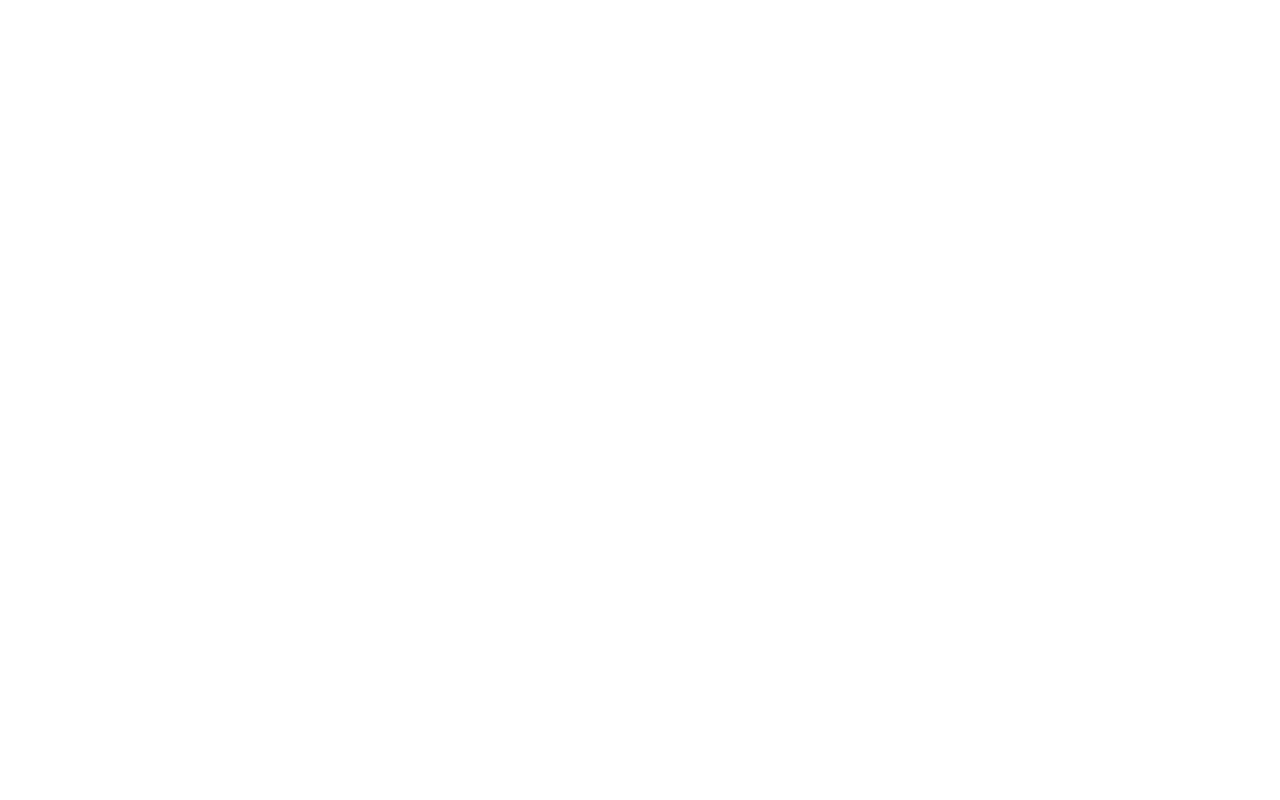
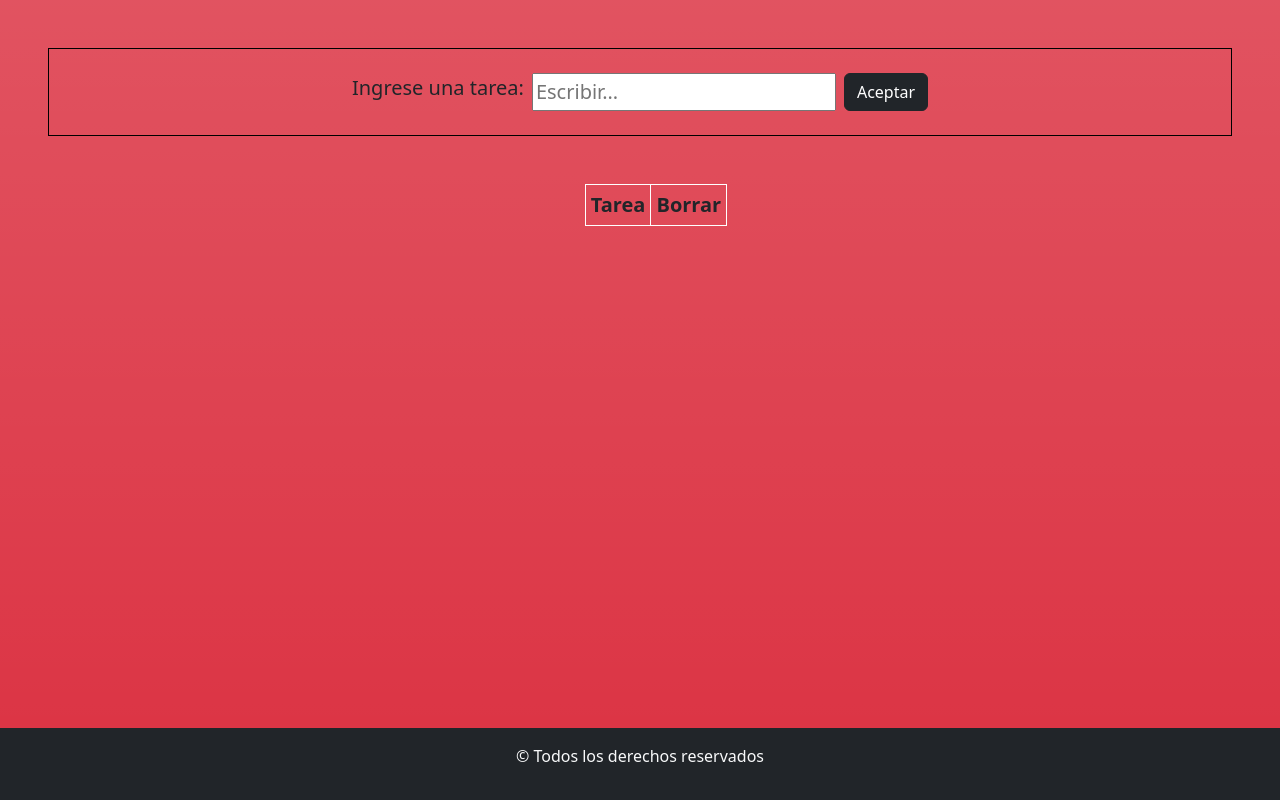
Before and after one commit to SofiDelgado/Lista-de-tareas, a plain HTML site: page index.html in a window 1280 px wide. Drawn offline with nearby package versions, Linux system fonts and the light colour scheme.

Commit message:
hice la estructura principal con html y puse el footer hasta abajo con css

```diff
--- a/css/style.css
+++ b/css/style.css
@@ -0,0 +1,12 @@
+body{
+    display: flex;
+    flex-direction: column;
+    min-height: 100vh;
+}
+main{
+    flex-grow: 1;
+}
+th, td{
+    border: 1px solid #ffffff;
+    padding: 5px;
+}
--- a/index.html
+++ b/index.html
@@ -11,8 +11,32 @@
 </head>
 <body>
     <header></header>
-    <main></main>
-    <footer></footer>
+    <main class="bg-danger bg-gradient fs-5">
+        <div class="m-5 p-4 border border-1 border-black d-flex justify-content-center">
+            <label class="me-2">Ingrese una tarea: </label>
+            <input type="text" placeholder="Escribir..." class="me-2">
+            <button type="submit" class="btn btn-dark" id="agregar" onclick="agregarTarea()">Aceptar</button>
+        </div>
+<section class="d-flex justify-content-center" >
+<ul>
+    <table id="tablaTarea">
+        <thead>
+            <tr>
+                <th>Tarea</th>
+                <th>Borrar</th>
+            </tr>
+        </thead>
+        <tbody>
+            <tr>
+            </tr>
+        </tbody>
+    </table>
+</ul>
+</section>
+    </main>
+    <footer class="bg-dark text-light py-3 text-center">
+        <p>&copy; Todos los derechos reservados</p>
+    </footer>
     <script src="https://cdn.jsdelivr.net/npm/bootstrap@5.3.0-alpha3/dist/js/bootstrap.bundle.min.js" integrity="sha384-ENjdO4Dr2bkBIFxQpeoTz1HIcje39Wm4jDKdf19U8gI4ddQ3GYNS7NTKfAdVQSZe" crossorigin="anonymous"></script>
 <script src="js/app.js"></script>
 </body>
```
